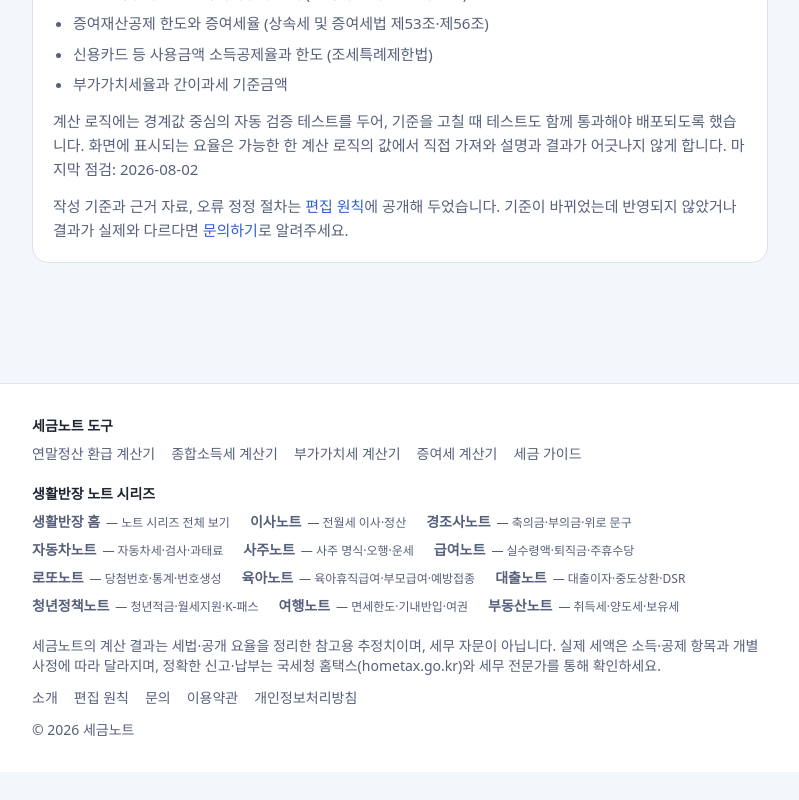
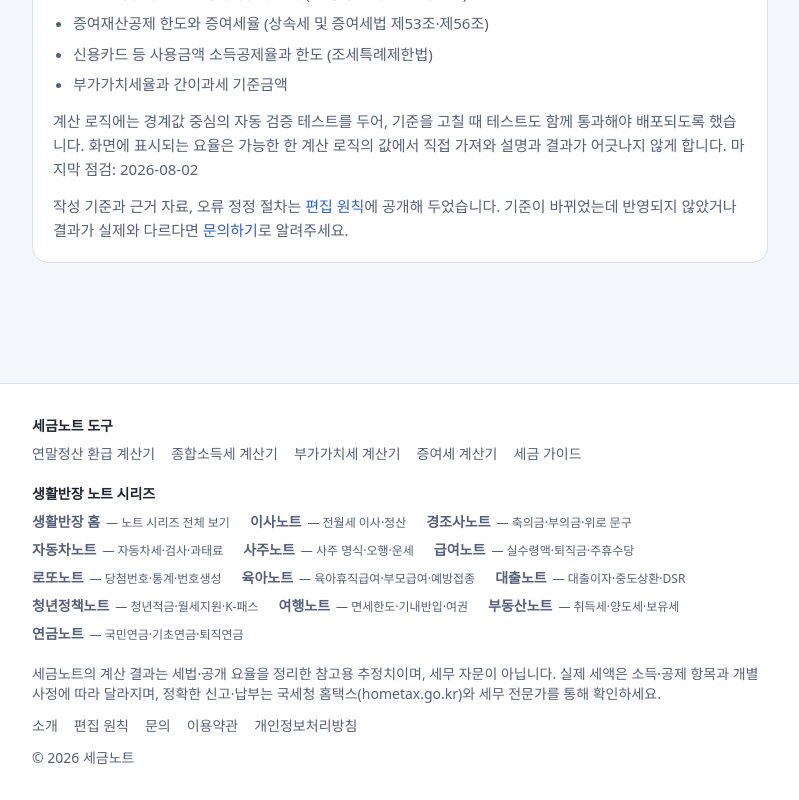
Before and after one commit to cdkjjang/tax-note, a Next.js app: page / in a window 1280 px wide. Shown: the part 3035-3835 px from the top of the page, without its empty margins (240-1039 px from the left). Before the commit the page ends 3807 px from the top, so only its background shows below. Built offline with nearby package versions, Linux system fonts and the light colour scheme; no server answers; a web font is replaced by a local one.

Commit message:
연금노트 신설 — 시리즈 크로스링크·허브 등록, 이용약관 오기재 수정

```diff
--- a/components/FamilyLinks.tsx
+++ b/components/FamilyLinks.tsx
@@ -16,6 +16,7 @@ const SITES = [
   { slug: "youth", name: "청년정책노트", url: "https://youth.lifebanjang.com", desc: "청년적금·월세지원·K-패스" },
   { slug: "trip", name: "여행노트", url: "https://trip.lifebanjang.com", desc: "면세한도·기내반입·여권" },
   { slug: "budongsan", name: "부동산노트", url: "https://budongsan.lifebanjang.com", desc: "취득세·양도세·보유세" },
+  { slug: "pension", name: "연금노트", url: "https://pension.lifebanjang.com", desc: "국민연금·기초연금·퇴직연금" },
 ];
 
 export default function FamilyLinks() {
```
